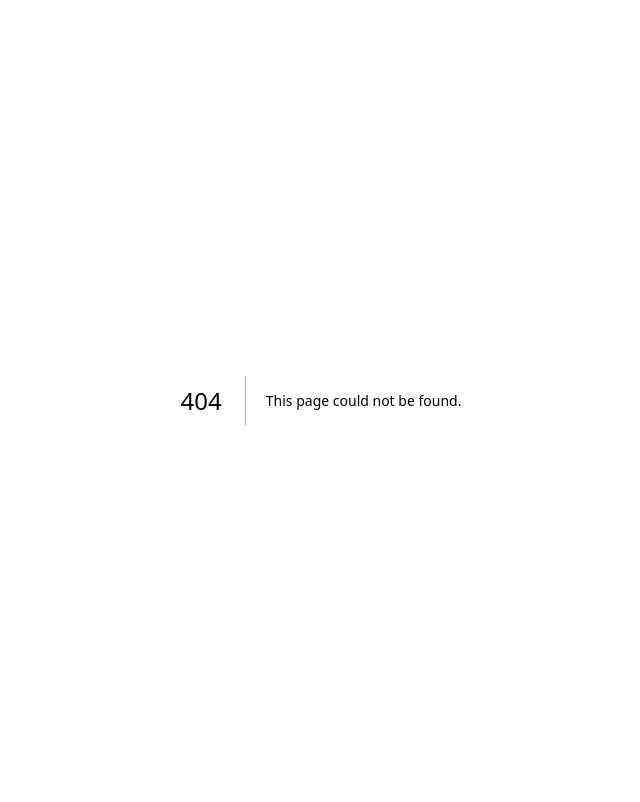
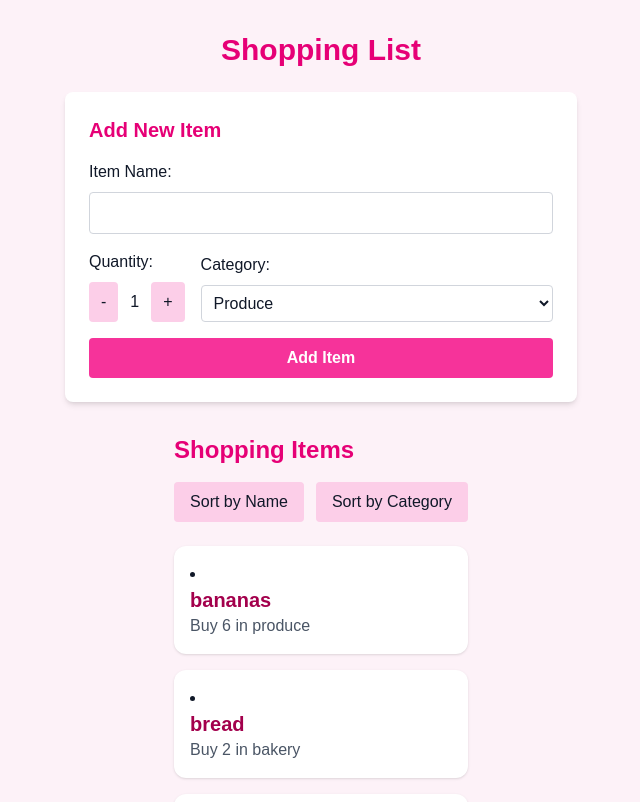
Before and after one commit to shorthippo/cprg306-assignments, a Next.js app: page /week-7/week-7 in a window 1280 px wide. Before the commit this address had no page. Shown: the top 802 px of the page, without its empty margins (319-959 px from the left). Built offline with nearby package versions, Linux system fonts and the light colour scheme.

Commit message:
update week 7

```diff
--- /dev/null
+++ b/app/week-7/week-7/item-list.js
@@ -0,0 +1,46 @@
+
+
+"use client";
+
+import { useState } from "react";
+import Item from "./item";
+
+export default function ItemList({ items }) {
+  const [sortBy, setSortBy] = useState("name");
+
+  const sortedItems = [...items].sort((a, b) => {
+    if (sortBy === "name") {
+      return a.name.localeCompare(b.name);
+    } else {
+      return a.category.localeCompare(b.category);
+    }
+  });
+
+  return (
+    <div className="max-w-2xl">
+      <h2 className="mb-4 text-2xl font-bold text-pink-600">
+        Shopping Items
+      </h2>
+
+      <div className="mb-6 flex flex-wrap gap-3">
+        <button
+          onClick={() => setSortBy("name")}
+          className="rounded bg-pink-200 px-4 py-2 hover:bg-pink-300"
+        >
+          Sort by Name
+        </button>
+
+        <button
+          onClick={() => setSortBy("category")}
+          className="rounded bg-pink-200 px-4 py-2 hover:bg-pink-300"
+        >
+          Sort by Category
+        </button>
+      </div>
+
+      {sortedItems.map((item) => (
+        <Item key={item.id} {...item} />
+      ))}
+    </div>
+  );
+}
--- /dev/null
+++ b/app/week-7/week-7/item.js
@@ -0,0 +1,13 @@
+export default function Item({ name, quantity, category }) {
+  return (
+    <li className="bg-white p-4 mb-4 rounded-xl shadow">
+      <h2 className="text-xl font-bold text-pink-800">
+        {name}
+      </h2>
+
+      <p className="text-gray-600">
+        Buy {quantity} in {category}
+      </p>
+    </li>
+  );
+}
--- /dev/null
+++ b/app/week-7/week-7/items.json
@@ -0,0 +1,75 @@
+[
+ {
+ "id": "1h2GJKH12gkHG31h1H",
+ "name": "milk, 4 L ",
+ "quantity": 1,
+ "category": "dairy"
+ },
+ {
+ "id": "2KJH3k2j3H1k2J3K1H",
+ "name": "bread ",
+ "quantity": 2,
+ "category": "bakery"
+ },
+ {
+"id": "3h2KJH3k2j3H1k2J3",
+ "name": "eggs, dozen ",
+ "quantity": 2,
+ "category": "dairy"
+ },
+ {
+ "id": "4k2J3K1H2GJKH12gk",
+ "name": "bananas ",
+ "quantity": 6,
+ "category": "produce"
+ },
+ {
+ "id": "5H1h1H2KJH3k2j3H",
+ "name": "broccoli ",
+ "quantity": 3,
+ "category": "produce"
+ },
+ {
+    "id": "6H1k2J3K1H2GJKH1",
+ "name": "chicken breasts, 1 kg ",
+ "quantity": 1,
+ "category": "meat"
+ },
+ {
+
+ "id": "7gkHG31h1H2KJH3k",
+ "name": "pasta sauce ",
+ "quantity": 3,
+ "category": "canned goods"
+ },
+ {
+ "id": "8j3H1k2J3K1H2GJK",
+ "name": "spaghetti, 454 g ",
+ "quantity": 2,
+ "category": "dry goods"
+ },
+ {
+ "id": "9H12gkHG31h1H2KJ",
+ "name": "toilet paper, 12 pack ",
+ "quantity": 1,
+ "category": "household"
+ },
+ {
+    "id": "10H3k2j3H1k2J3K1",
+ "name": "paper towels, 6 pack",
+ "quantity": 1,
+ "category": "household"
+ },
+ {
+    "id": "11k2J3K1H2GJKH12",
+ "name": "dish soap ",
+ "quantity": 1,
+ "category": "household"
+},
+{
+ "id": "12GJKH12gkHG31h1",
+ "name": "hand soap ",
+ "quantity": 4,
+ "category": "household"
+ }
+]
--- /dev/null
+++ b/app/week-7/week-7/new-item.js
@@ -0,0 +1,134 @@
+
+"use client";
+
+import { useState } from "react";
+
+export default function NewItem({ onAddItem }) {
+  const [name, setName] = useState("");
+  const [quantity, setQuantity] = useState(1);
+  const [category, setCategory] = useState("produce");
+
+  const increment = () => {
+    if (quantity < 20) {
+      setQuantity(quantity + 1);
+    }
+  };
+
+  const decrement = () => {
+    if (quantity > 1) {
+      setQuantity(quantity - 1);
+    }
+  };
+
+  const handleSubmit = (event) => {
+    event.preventDefault();
+
+    if (name.trim() === "") {
+      return;
+    }
+
+    const item = {
+      id: crypto.randomUUID(),
+      name: name.trim(),
+      quantity: quantity,
+      category: category,
+    };
+
+    onAddItem(item);
+
+    setName("");
+    setQuantity(1);
+    setCategory("produce");
+  };
+
+  return (
+    <form
+      onSubmit={handleSubmit}
+      className="mb-8 w-full max-w-lg rounded-lg bg-white p-6 shadow-md"
+    >
+      <h2 className="mb-4 text-xl font-bold text-pink-600">
+        Add New Item
+      </h2>
+
+      <label
+        htmlFor="item-name"
+        className="mb-2 block"
+      >
+        Item Name:
+      </label>
+
+      <input
+        id="item-name"
+        type="text"
+        value={name}
+        onChange={(event) => setName(event.target.value)}
+        required
+        className="mb-4 w-full rounded border border-gray-300 p-2"
+      />
+
+      <div className="mb-4 flex items-end gap-4">
+
+        <div className="shrink-0">
+          <p className="mb-2">Quantity:</p>
+
+          <div className="flex items-center gap-3">
+            <button
+              type="button"
+              onClick={decrement}
+              className="rounded bg-pink-200 px-3 py-2"
+            >
+              -
+            </button>
+
+            <span>{quantity}</span>
+
+            <button
+              type="button"
+              onClick={increment}
+              className="rounded bg-pink-200 px-3 py-2"
+            >
+              +
+            </button>
+          </div>
+        </div>
+
+        <div className="min-w-0 flex-1">
+          <label
+            htmlFor="item-category"
+            className="mb-2 block"
+          >
+            Category:
+          </label>
+
+          <select
+            id="item-category"
+            value={category}
+            onChange={(event) =>
+              setCategory(event.target.value)
+            }
+            className="w-full rounded border border-gray-300 p-2"
+          >
+            <option value="produce">Produce</option>
+            <option value="dairy">Dairy</option>
+            <option value="bakery">Bakery</option>
+            <option value="meat">Meat</option>
+            <option value="frozen foods">Frozen Foods</option>
+            <option value="canned goods">Canned Goods</option>
+            <option value="dry goods">Dry Goods</option>
+            <option value="beverages">Beverages</option>
+            <option value="snacks">Snacks</option>
+            <option value="household">Household</option>
+            <option value="other">Other</option>
+          </select>
+        </div>
+      </div>
+
+      <button
+        type="submit"
+        className="w-full rounded bg-pink-500 p-2 font-bold text-white hover:bg-pink-600"
+      >
+        Add Item
+      </button>
+    </form>
+  );
+}
--- /dev/null
+++ b/app/week-7/week-7/page.js
@@ -0,0 +1,28 @@
+"use client";
+
+import { useState } from "react";
+import NewItem from "./new-item";
+import ItemList from "./item-list";
+import itemsData from "./items.json";
+
+export default function Page() {
+  const [items, setItems] = useState(itemsData);
+
+  const handleAddItem = (item) => {
+      setItems((prevItems) => [...prevItems, item]);
+  };
+
+  return (
+    <main className="min-h-screen bg-pink-50 p-8 text-gray-900 flex flex-col items-center">
+    <h1 className="mb-6 text-center text-3xl font-bold text-pink-600">
+         Shopping List
+    </h1>
+
+    <NewItem onAddItem={handleAddItem} />
+
+    <ItemList items={items} />
+    </main>
+  );
+
+
+}
```
